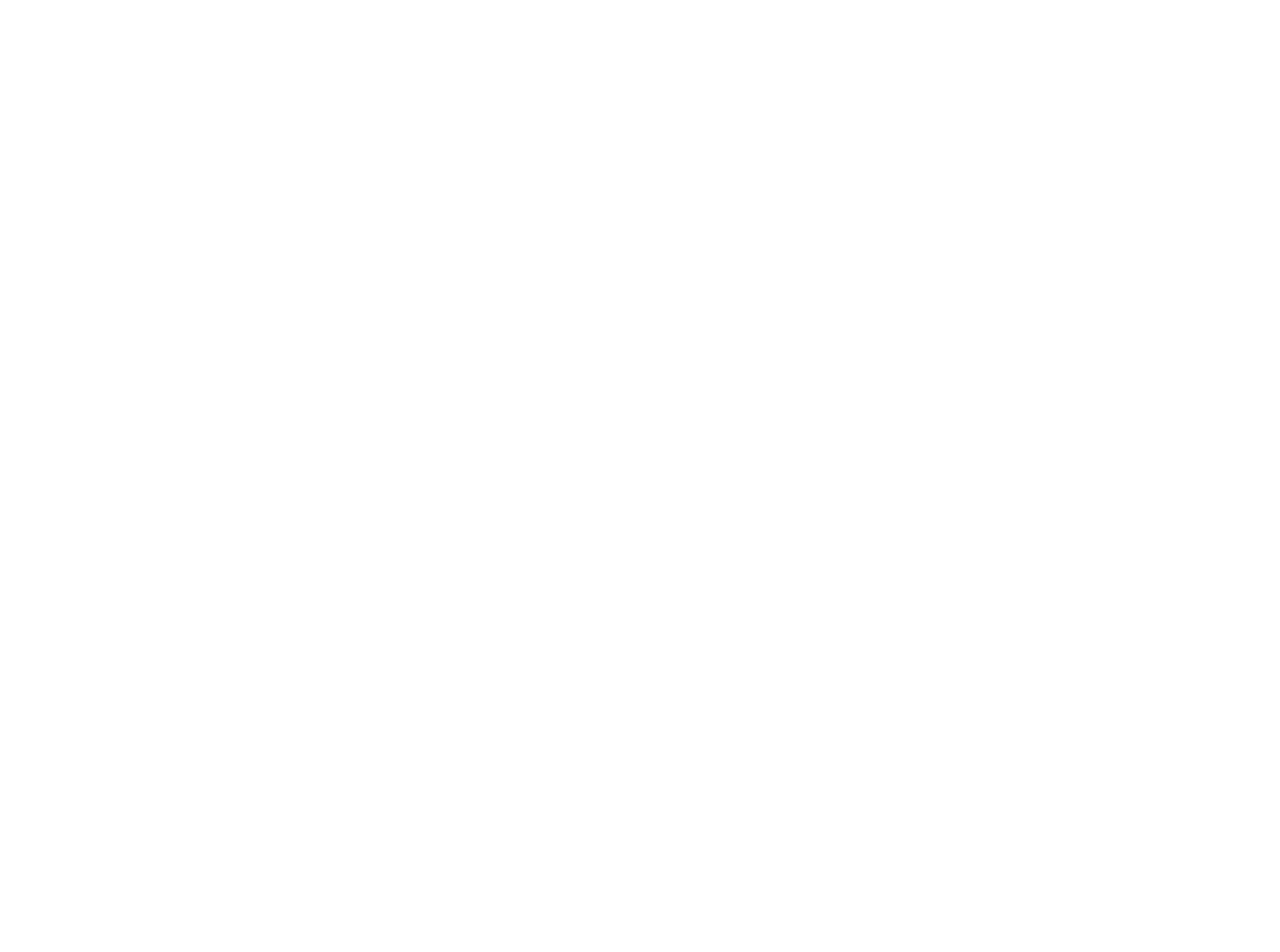
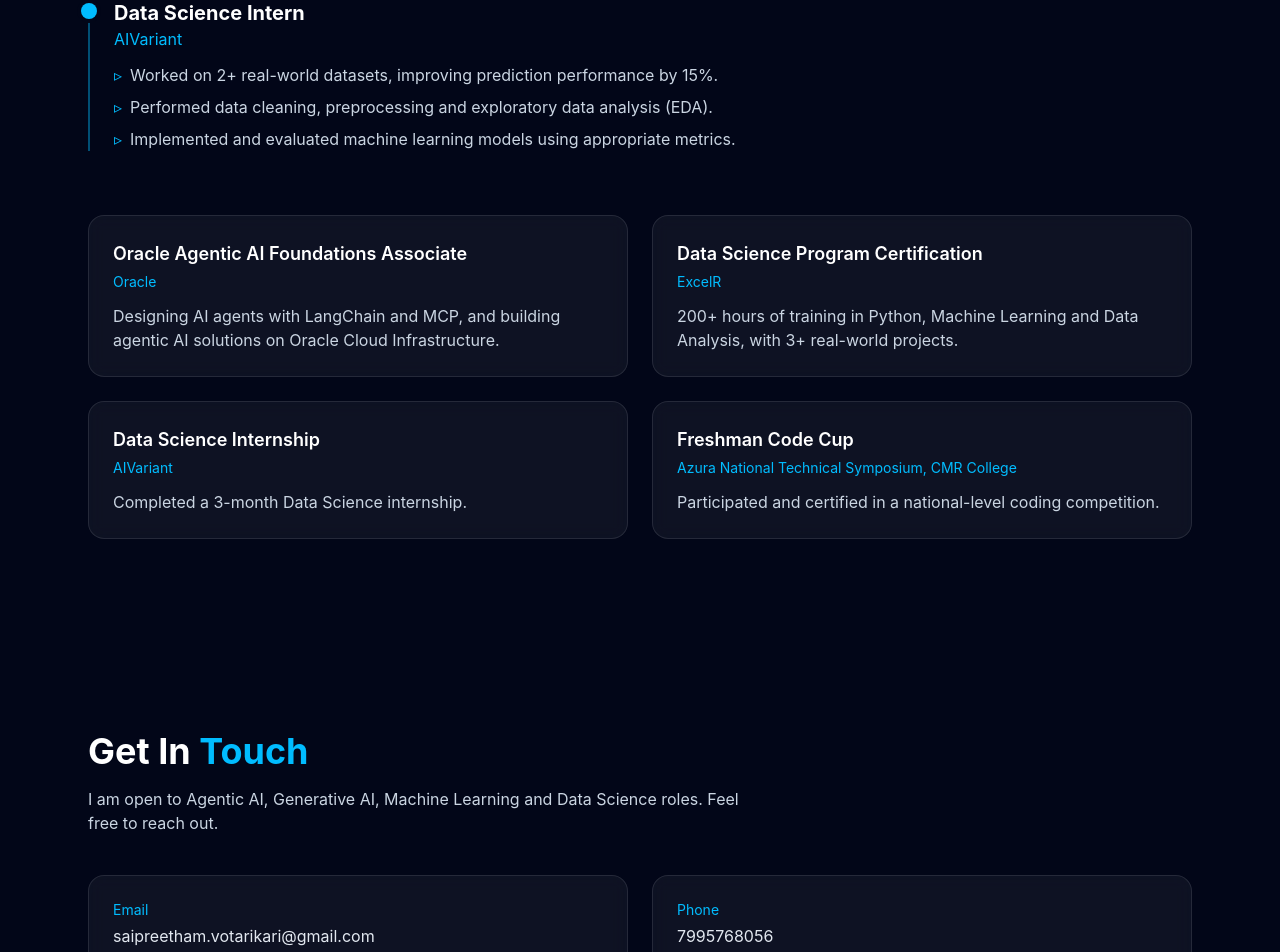
Before and after one commit to preetham2708/portfolio, a React app: page / in a window 1280 px wide. Shown: the part 3460-4412 px from the top of the page. Before the commit the page ends 3275 px from the top, so only its background shows below. Built offline with nearby package versions, Linux system fonts and the light colour scheme; the HTML template or start-up script is replaced by a standard one.

Commit message:
Add contact section

```diff
--- a/package.json
+++ b/package.json
@@ -11,6 +11,7 @@
   },
   "dependencies": {
     "@tailwindcss/vite": "^4.3.3",
+    "gsap": "^3.15.0",
     "react": "^19.2.8",
     "react-dom": "^19.2.8",
     "tailwindcss": "^4.3.3"
--- a/src/App.tsx
+++ b/src/App.tsx
@@ -3,6 +3,8 @@
 import About from './sections/About'
 import Projects from './sections/Projects'
 import Skills from './sections/Skills'
+import Experience from './sections/Experience'
+import Contact from './sections/Contact'
 
 function App() {
   return (
@@ -12,6 +14,8 @@
       <About />
       <Projects />
       <Skills />
+      <Experience />
+      <Contact />
     </div>
   )
 }
--- /dev/null
+++ b/src/data/experience.ts
@@ -0,0 +1,51 @@
+export type Experience = {
+  role: string
+  company: string
+  points: string[]
+}
+
+export type Certificate = {
+  title: string
+  issuer: string
+  description: string
+  link: string
+}
+
+export const experiences: Experience[] = [
+  {
+    role: 'Data Science Intern',
+    company: 'AIVariant',
+    points: [
+      'Worked on 2+ real-world datasets, improving prediction performance by 15%.',
+      'Performed data cleaning, preprocessing and exploratory data analysis (EDA).',
+      'Implemented and evaluated machine learning models using appropriate metrics.',
+    ],
+  },
+]
+
+export const certificates: Certificate[] = [
+  {
+    title: 'Oracle Agentic AI Foundations Associate',
+    issuer: 'Oracle',
+    description: 'Designing AI agents with LangChain and MCP, and building agentic AI solutions on Oracle Cloud Infrastructure.',
+    link: '',
+  },
+  {
+    title: 'Data Science Program Certification',
+    issuer: 'ExcelR',
+    description: '200+ hours of training in Python, Machine Learning and Data Analysis, with 3+ real-world projects.',
+    link: '',
+  },
+  {
+    title: 'Data Science Internship',
+    issuer: 'AIVariant',
+    description: 'Completed a 3-month Data Science internship.',
+    link: '',
+  },
+  {
+    title: 'Freshman Code Cup',
+    issuer: 'Azura National Technical Symposium, CMR College',
+    description: 'Participated and certified in a national-level coding competition.',
+    link: '',
+  },
+]
--- /dev/null
+++ b/src/sections/Contact.tsx
@@ -0,0 +1,36 @@
+const contacts = [
+  { label: 'Email', value: 'saipreetham.votarikari@gmail.com', href: 'mailto:saipreetham.votarikari@gmail.com' },
+  { label: 'Phone', value: '7995768056', href: 'tel:+917995768056' },
+  { label: 'GitHub', value: 'github.com/preetham2708', href: 'https://github.com/preetham2708' },
+  { label: 'LinkedIn', value: 'linkedin.com/in/saipreetham-votarikari', href: 'https://linkedin.com/in/saipreetham-votarikari' },
+]
+
+function Contact() {
+  return (
+    <section id="contact" className="mx-auto max-w-6xl px-6 py-24">
+      <h2 className="text-3xl font-bold text-white md:text-4xl">
+        Get In <span className="text-sky-400">Touch</span>
+      </h2>
+      <p className="mt-4 max-w-2xl text-slate-300">
+        I am open to Agentic AI, Generative AI, Machine Learning and Data Science roles.
+        Feel free to reach out.
+      </p>
+      <div className="mt-10 grid gap-6 md:grid-cols-2">
+        {contacts.map((item) => (
+          <a
+            key={item.label}
+            href={item.href}
+            target="_blank"
+            rel="noreferrer"
+            className="rounded-2xl border border-white/10 bg-white/5 p-6 backdrop-blur transition hover:-translate-y-1 hover:border-sky-400/50"
+          >
+            <p className="text-sm text-sky-400">{item.label}</p>
+            <p className="mt-1 break-all text-slate-200">{item.value}</p>
+          </a>
+        ))}
+      </div>
+    </section>
+  )
+}
+
+export default Contact
--- /dev/null
+++ b/src/sections/Experience.tsx
@@ -0,0 +1,49 @@
+import { experiences, certificates } from '../data/experience'
+
+function Experience() {
+  return (
+    <section id="experience" className="mx-auto max-w-6xl px-6 py-24">
+      <h2 className="text-3xl font-bold text-white md:text-4xl">
+        Experience & <span className="text-sky-400">Certificates</span>
+      </h2>
+
+      <div className="mt-12 border-l-2 border-sky-400/40 pl-6">
+        {experiences.map((exp) => (
+          <div key={exp.role} className="relative">
+            <span className="absolute -left-[33px] top-1 h-4 w-4 rounded-full bg-sky-400 ring-4 ring-slate-950" />
+            <h3 className="text-xl font-bold text-white">{exp.role}</h3>
+            <p className="text-sky-400">{exp.company}</p>
+            <ul className="mt-3 space-y-2 text-slate-300">
+              {exp.points.map((point) => (
+                <li key={point} className="flex gap-2">
+                  <span className="text-sky-400">▹</span>
+                  <span>{point}</span>
+                </li>
+              ))}
+            </ul>
+          </div>
+        ))}
+      </div>
+
+      <div className="mt-16 grid gap-6 md:grid-cols-2">
+        {certificates.map((cert) => (
+          <div
+            key={cert.title}
+            className="flex flex-col rounded-2xl border border-white/10 bg-white/5 p-6 backdrop-blur transition hover:-translate-y-1 hover:border-sky-400/50"
+          >
+            <h3 className="text-lg font-semibold text-white">{cert.title}</h3>
+            <p className="mt-1 text-sm text-sky-400">{cert.issuer}</p>
+            <p className="mt-3 text-slate-300">{cert.description}</p>
+            {cert.link && (
+              <a href={cert.link} target="_blank" rel="noreferrer" className="mt-auto pt-4 font-semibold text-white hover:text-sky-400">
+                Verify Certificate →
+              </a>
+            )}
+          </div>
+        ))}
+      </div>
+    </section>
+  )
+}
+
+export default Experience
```
Also changed, not shown: 1 other file (tests, documents, lock files or other folders).
